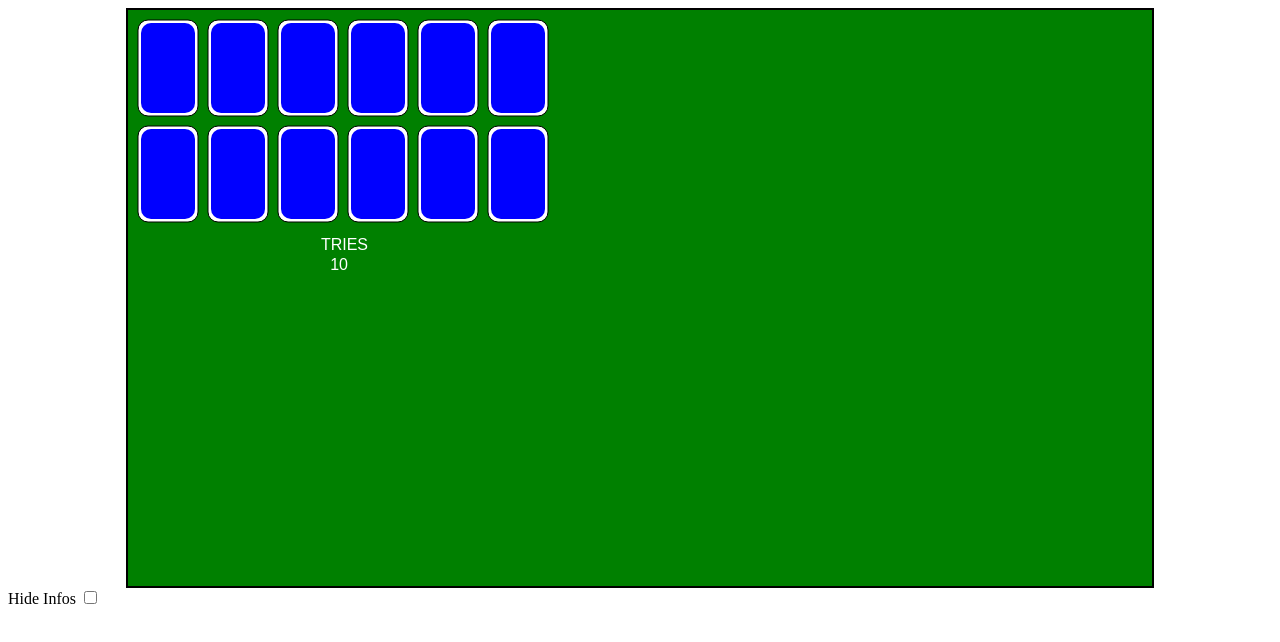
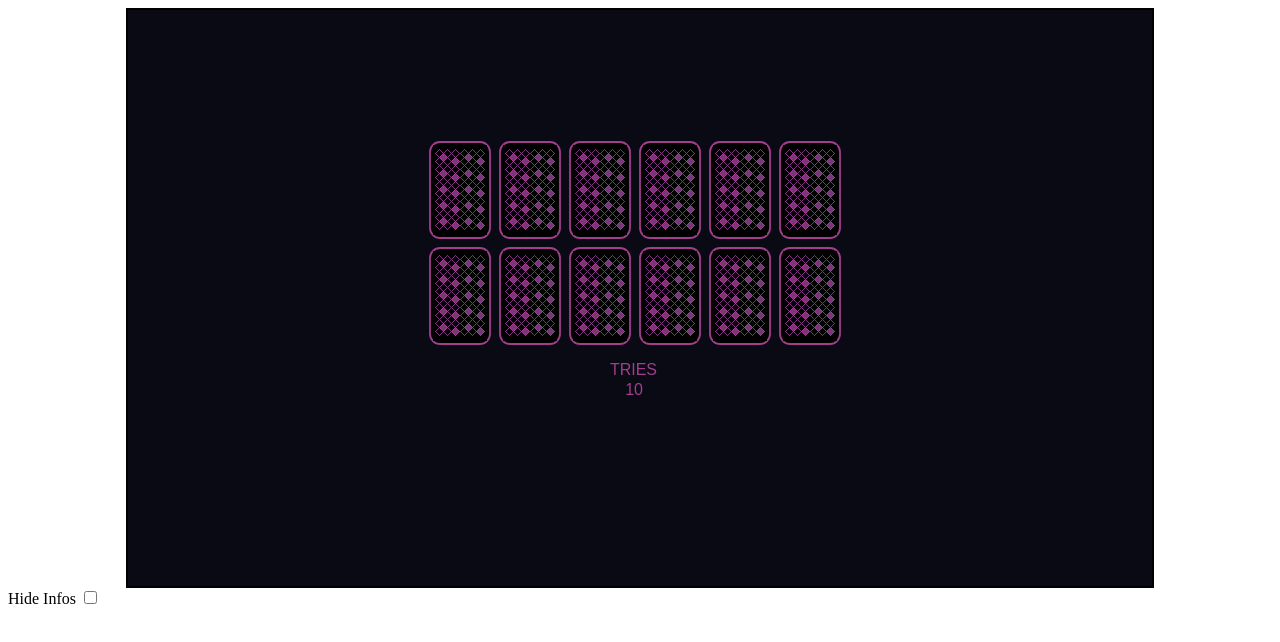
Before and after one commit to WilliamLucasSilva/BalGuerra, a plain HTML site: page index.html in a window 1280 px wide. Drawn offline with Linux system fonts and the light colour scheme.

Commit message:
add back card style

```diff
--- a/js/Card.js
+++ b/js/Card.js
@@ -11,6 +11,10 @@ export class Card {
         this.flip = false
         this.size = [60, 96]
         this.win = false
+
+        this.back = new Image()
+        this.back.src = '../assets/cardBack.png'
+
     }
 
     draw(ctx) {
@@ -23,9 +27,9 @@ export class Card {
         let [ x, y ] = this.position.actual;
 
     //draw card
-        ctx.fillStyle = 'white';
-        ctx.strokeStyle = 'black';
-        ctx.lineWidth = 1;
+        ctx.fillStyle = 'black';
+        ctx.strokeStyle = '#A23E8C';
+        ctx.lineWidth = 1.8;
 
         ctx.beginPath();
         ctx.roundRect(x, y, width, height, borderRadius);
@@ -36,18 +40,14 @@ export class Card {
 
         if(this.flip){
 
-            ctx.fillStyle = 'black';
+            ctx.fillStyle = '#A23E8C';
             ctx.font = '16px Arial';
-            ctx.textAlign = 'right';
+            ctx.textAlign = 'center';
             ctx.textBaseline = 'top';
-            ctx.fillText(this.id, x + width - 6, y + 6);
+            ctx.fillText(this.id, x + (width / 2), y + (height / 2) - 6);
         }else{
 
-            ctx.fillStyle = 'blue';
-
-            ctx.beginPath();
-            ctx.roundRect(x + 3, y + 3, width - 6, height - 6, borderRadius);
-            ctx.fill(); // Preenche o retângulo interno azul
+            ctx.drawImage(this.back, x + 3, y + 3, 54, 90)
         }
     }
 }
--- a/js/Deck.js
+++ b/js/Deck.js
@@ -1,3 +1,4 @@
+import { canvas } from "../main.js";
 import { Card } from "./Card.js";
 
 const alphabet = ['A', 'B', 'C', 'D', 'E', 'F', 'G', 'H', 'I', 'J', 'K', 'L', 'M', 'N', 'O', 'P', 'Q', 'R', 'S', 'T', 'U', 'V', 'W', 'X', 'Y', 'Z'];
@@ -18,10 +19,10 @@ export class Deck {
         }
 
         function getSpace() {
-            let temp = [], [x, y] = [10, 10];
+            let temp = [], [x, y] = [512 - ((width * 70) / 2), 238 - ((height * 106) / 2)];
 
             for (let i = 0; i < size; i++, x += 70) {
-                if (i % width === 0 && i !== 0) [x, y] = [10, y + 106];
+                if (i % width === 0 && i !== 0) [x, y] = [512 - ((width * 70) / 2), y + 106];
                 temp.push([x, y]);
             }
 
--- a/js/engine.js
+++ b/js/engine.js
@@ -20,8 +20,9 @@ export function engineLoop(){
         deck.inGame = decks[0].shuffle(deck.start)
     }
 
-    drawString([240, 240], 'TRIES', ['right', 'center'], 'white')
-    drawString([220, 260], String(tries), ['right', 'center'], 'white')
+
+    drawString([529, 365], 'TRIES', ['right', 'center'], '#A23E8C')
+    drawString([515, 385], String(tries), ['right', 'center'], '#A23E8C')
 
     if(tries == 0){
         setTimeout(endGame('FAIL'), 200)
--- a/style.css
+++ b/style.css
@@ -3,5 +3,5 @@
     margin: 0 auto;
     display: block;
 
-    background-color: green;
+    background-color: #090A14;
 }
```
Also changed, not shown: assets/cardBack.png (added), 1 other file.
